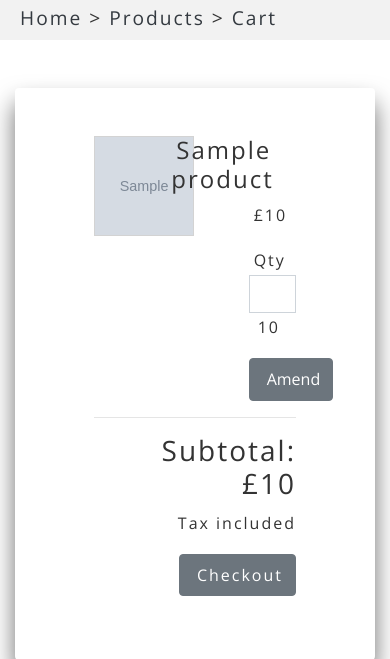
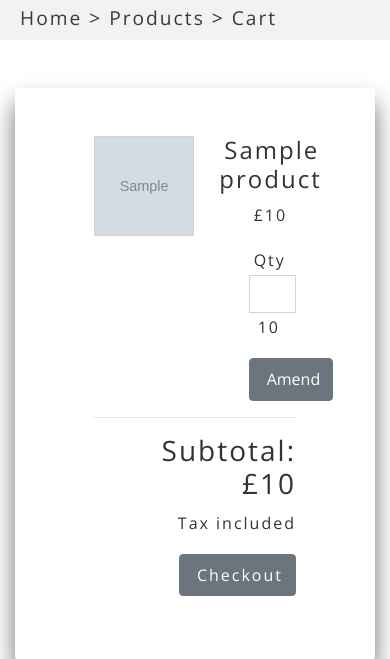
Before and after one commit to Michael0812/blackandwhite, a Django app: template cart/templates/cart.html in a window 390 px wide. Shown: the part 591-1250 px from the top of the page. Run offline with Django 3.2, Linux system fonts and the light colour scheme; the template is opened without the code that fills it: most values are stand-ins (such as "Sample title", 1, 10 or a date in 2020); grey boxes marked "Sample" are stand-in pictures; some libraries are stand-ins or nearby versions; some web fonts are replaced.

Commit message:
fixed responsive issue in cart

```diff
--- a/cart/templates/cart.html
+++ b/cart/templates/cart.html
@@ -45,7 +45,7 @@
         </div>
         <div class="col-8">
             <div class="row">
-                <div class="col-12">
+                <div class="col-12 ml-5">
                     <h4>{{ item.product.name }}</h4>
                 </div>
             </div>
```
